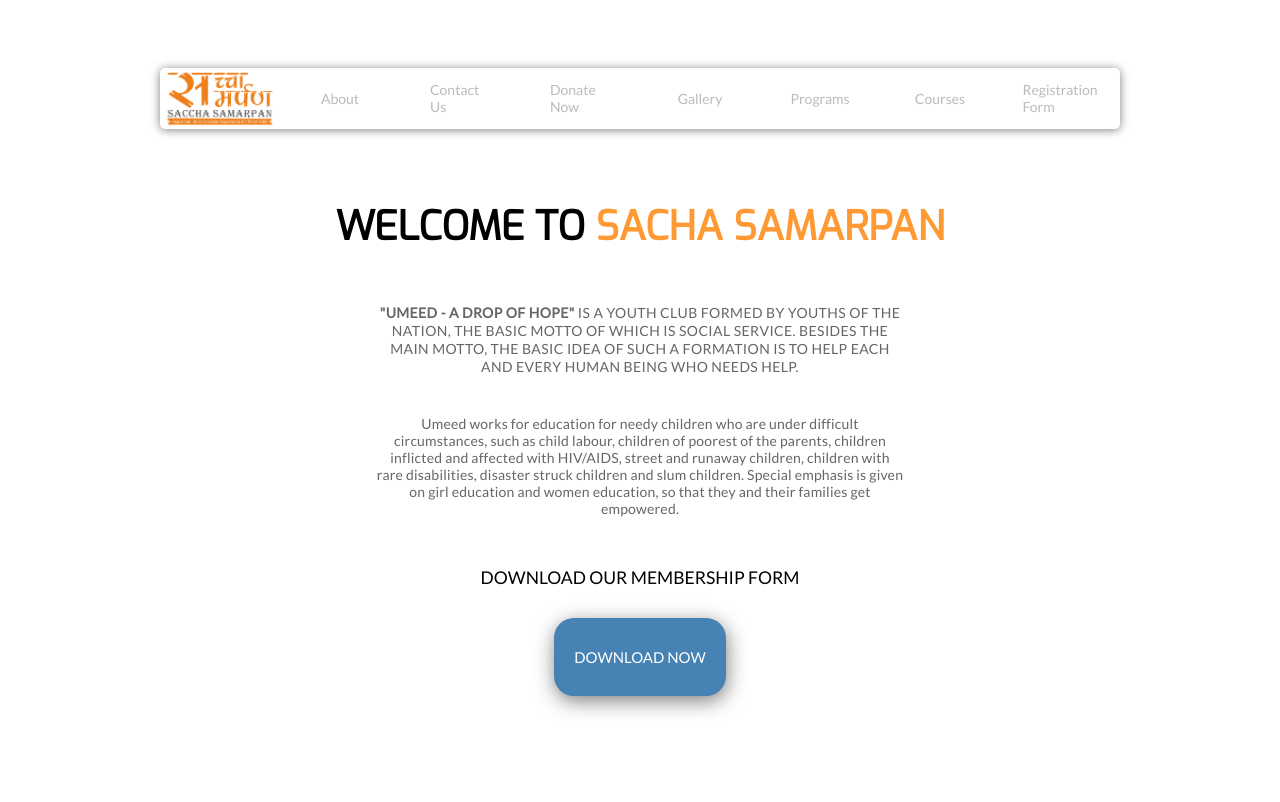
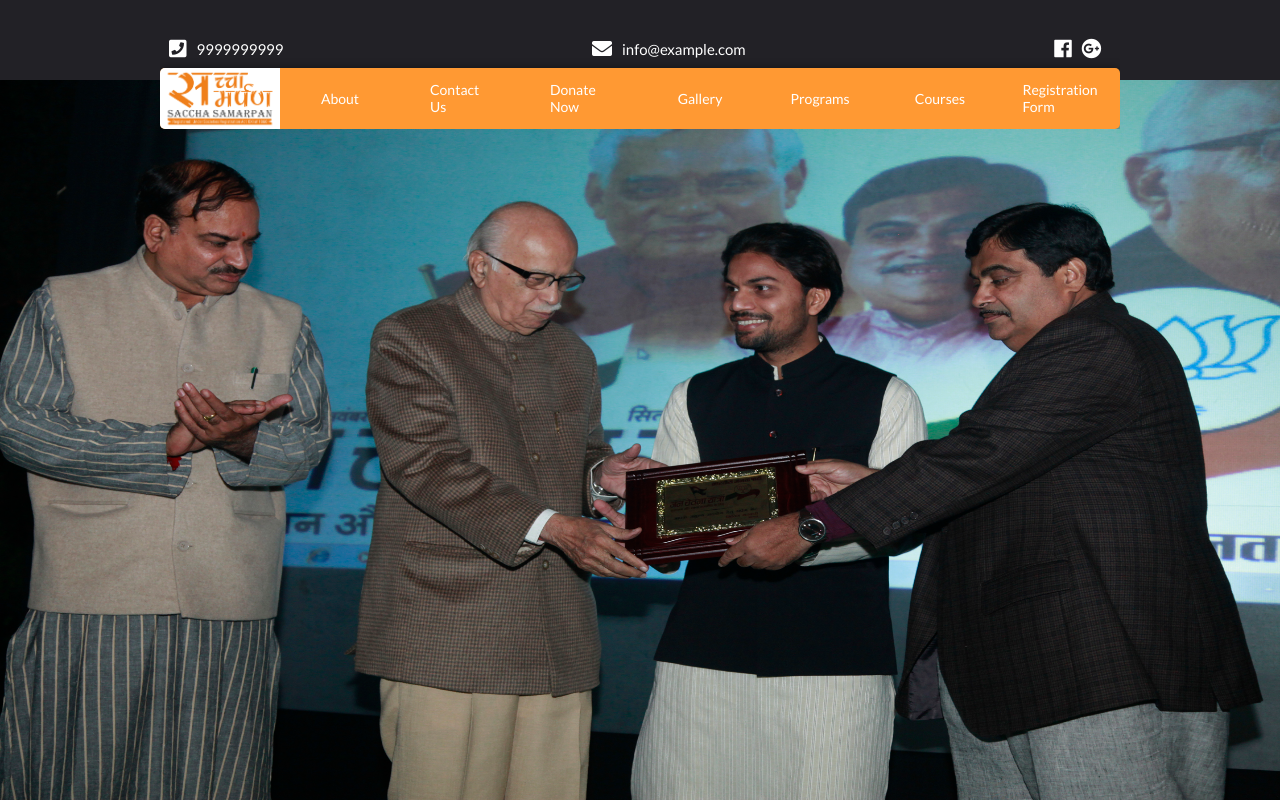
Before and after one commit to riverrz/sacha-samarpan-ngo, a React app in the folder client/: page / in a window 1280 px wide. Shown: the top 802 px of the page. Built offline with nearby package versions, Linux system fonts and the light colour scheme.

Commit message:
Improve color scheme of Maintext and Navigation to match with indian flag's tricolor

```diff
--- a/client/package.json
+++ b/client/package.json
@@ -12,6 +12,7 @@
     "babel-runtime": "6.26.0",
     "case-sensitive-paths-webpack-plugin": "2.1.1",
     "chalk": "1.1.3",
+    "classnames": "^2.2.6",
     "css-loader": "0.28.7",
     "dotenv": "4.0.0",
     "dotenv-expand": "4.2.0",
--- a/client/src/App.css
+++ b/client/src/App.css
@@ -14,7 +14,7 @@
   /* position: relative; */
   height: 100%;
   width: 100%;
-  /* background-color: #222126; */
+  background-color: #222126;
 }
 .App {
   height: 100%;
--- a/client/src/App.js
+++ b/client/src/App.js
@@ -1,12 +1,14 @@
 import React, { Component } from 'react';
 import classes from './App.css';
 import Navigation from './components/Navigation/Navigation';
-import Maintext from '../src/components/Maintext/Maintext';
+import Maintext from './components/Maintext/Maintext';
+import Carousel from './components/Carousel/Carousel';
 class App extends Component {
   render() {
     return (
       <div className={classes.App}>
         <Navigation />
+        <Carousel />
         <Maintext />
       </div>
     );
--- /dev/null
+++ b/client/src/components/Carousel/Carousel.css
@@ -0,0 +1,9 @@
+.Carousel {
+    margin-top: 8rem;
+    width: 100%;
+    height: 90vh;
+}
+.pic {
+    width: 100%;
+    height: 100%;
+}
--- /dev/null
+++ b/client/src/components/Carousel/Carousel.js
@@ -0,0 +1,12 @@
+import React from 'react';
+import classes from './Carousel.css';
+import Photo from '../../assets/3.JPG';
+const carousel = (props)=> {
+    return(
+        <div className={classes.Carousel}>
+            <img src={Photo} alt="main pic" className={classes.pic}/>
+        </div>
+    );
+}
+
+export default carousel;
--- a/client/src/components/Maintext/Maintext.css
+++ b/client/src/components/Maintext/Maintext.css
@@ -1,14 +1,23 @@
 .Maintext {
-  width: 75%;
-  margin: 20rem auto;
+  width: 100%;
+  margin: 0 auto;
   text-align: center;
+  padding-top: 4rem;
+  background-color: #fff;
   /* color: #fff; */
   font-size: 1.5rem;
   font-family: "Lato", sans-serif;
 }
+.Maintext hr {
+  width: 35%;
+  height: 3px;
+  background-color: #008000;
+  margin-left: 50%;
+  transform: translateX(-50%);
+}
 .content {
   width: 55%;
-  margin: 5rem auto;
+  margin: 4rem auto;
   text-align: center;
 }
 h1 {
@@ -33,7 +42,7 @@
   color: #666666;
   font-family: "Lato", sans-serif;
   font-size: 14px;
-  margin-top: 4rem;
+  margin-top: 2rem;
   letter-spacing: 0.2px;
   font-weight: normal;
 }
@@ -44,15 +53,19 @@
     margin: 3rem;
     padding: 3rem 2rem;
     border: none;
-    background-color: steelblue;
+    background-color: #008000;
     outline: none;
     font-family: inherit;
     font-size: 1.5rem;
     color: white;
     border-radius: 20px;
     transition: all 0.2s;
-    box-shadow: 0.1rem 0.5rem 2rem rgba(0,0,0,0.5);
+    box-shadow: 0.05rem 0.5rem 2rem rgba(0,0,0,0.5);
 }
 .Memberform button:active {
     transform: translateY(4px);
+    box-shadow: 0 0.2rem 1rem rgba(0,0,0,0.5);
 }
+::selection {
+  color: #008000;
+}
--- a/client/src/components/Maintext/Maintext.js
+++ b/client/src/components/Maintext/Maintext.js
@@ -4,6 +4,7 @@
   return (
     <div className={classes.Maintext}>
           <h1>WELCOME TO <span>SACHA SAMARPAN</span> </h1>
+      <hr />
       <div className={classes.content}>
         <span className={classes.main}><strong>"UMEED - A DROP OF HOPE"</strong> IS A YOUTH CLUB FORMED BY YOUTHS OF THE NATION,
         THE BASIC MOTTO OF WHICH IS SOCIAL SERVICE. BESIDES THE MAIN MOTTO, THE
--- a/client/src/components/Navigation/Navigation.css
+++ b/client/src/components/Navigation/Navigation.css
@@ -5,6 +5,7 @@
   width: 75%;
   transform: translateX(-50%);
   font-family: "Lato", sans-serif;
+  overflow: hidden;
 }
 .nav__contact {
   display: flex;
@@ -25,7 +26,7 @@
 }
 a:link,
 a:active {
-  color: #fff;
+  color:white;
 }
 .nav__contact__email {
   margin: auto;
@@ -33,11 +34,12 @@
 .navigation {
   display: flex;
   width: 100%;
-  background-color: #fff;
+  background-color: #ff9933;
   justify-content: space-between;
   box-shadow: 0 0.1rem 1rem rgba(0, 0, 0, 0.5);
   font-size: 1.4rem;
   border-radius: 5px;
+  overflow: hidden;
 }
 .navigation__item {
   flex: 1;
@@ -45,28 +47,31 @@
   display: flex;
   justify-content: center;
   align-items: center;
-  /* background-color: #bbb; */
 }
 .navigation__item > a {
     text-decoration: none;
     position: absolute;
-    color: #bbb;
+    color:#fff;
     font-size: inherit;
     top: 50%;
     left: 50%;
     transform: translate(-50%,-50%);
-    z-index: 1;
+    z-index: 2;
 }
 .navigation__item:not(:first-child)::before {
   content: "";
   position: absolute;
-  background-color: rgb(226, 95, 7);
+  background-color: #008000;
   top: 0;
+  z-index: 1;
   left: 0;
   height: 100%;
   width: 0;
   /* transform: scaleY(0); */
   transition: width 0.4s;
+}
+.navigation__item:hover {
+  color: #000 !important;
 }
 .navigation__item:hover::before {
   width: 100%;
@@ -76,7 +81,9 @@
   width: 100%;
   height: 100%;
 }
-
+.logoBox {
+  background-color: #fff;
+}
 i {
   margin-right: 1rem;
   font-size: 2rem;
--- a/client/src/components/Navigation/Navigation.js
+++ b/client/src/components/Navigation/Navigation.js
@@ -2,12 +2,14 @@
 
 import classes from "./Navigation.css";
 import Logo from "../../assets/logo.png";
+import classNames from 'classnames';
 const navigation = props => {
   // let images = [
   //   "../../assets/1.jpg",
   //   "../../assets/2.jpg",
   //   "../../assets/3.jpg"
   // ];
+  var arr
   return (
     <div className={classes.nav}>
       <div className={classes.nav__contact}>
@@ -27,7 +29,7 @@
         </div>
       </div>
       <nav className={classes.navigation}>
-        <div className={classes.navigation__item}>
+        <div className={classNames({ [classes.navigation__item]: true, [classes.logoBox]: true })}>
           <img className={classes.logo} src={Logo} alt="Logo" />
         </div>
         <div className={classes.navigation__item}>
```
Also changed, not shown: 1 other file (tests, documents, lock files or other folders).
